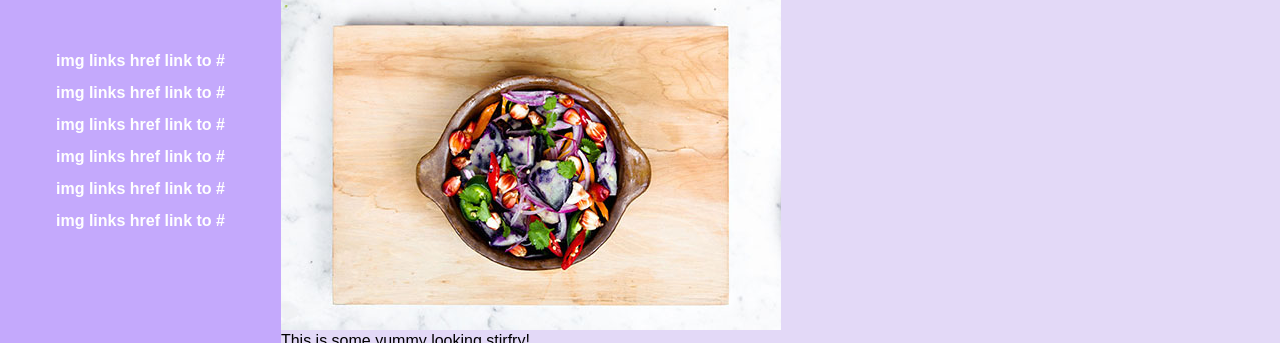
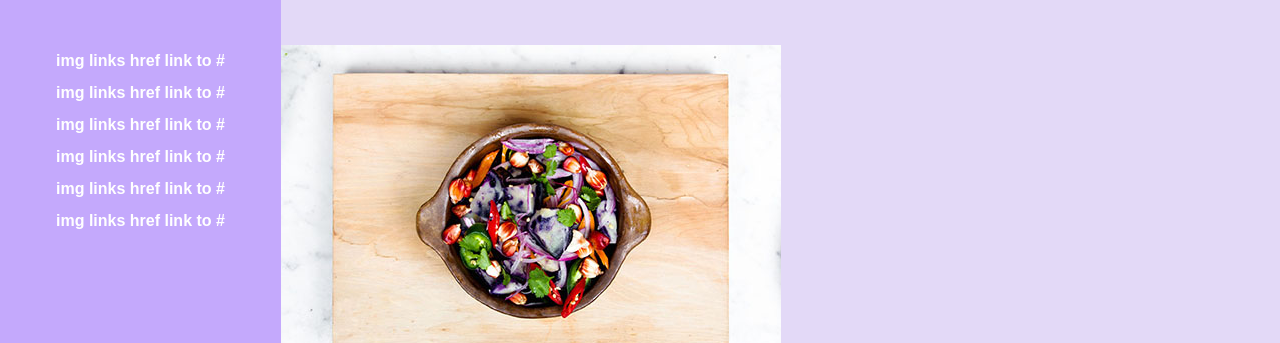
Before and after one commit to thomas-neville/week4-mockup, a plain HTML site: page index.html in a window 1280 px wide. Shown: the part 131-474 px from the top of the page. Drawn offline with Linux system fonts and the light colour scheme.

Commit message:
add section padding and comment

```diff
--- a/styles/stylesheet.css
+++ b/styles/stylesheet.css
@@ -53,15 +53,15 @@ aside li {
 }
 
 section {
-
+  padding: 3em;
   background-color: #e3d9f7;
   font-family: arial, helvetica, sans-serif;
-
+  /* I would prefer to use the section tag for this rather than the article. I think I remember you saying that this could be whatever we preferred. */
 }
 
 figure {
   background-color: #e3d9f7;
-  font-family: arial, helvetica, sans-serif;
+
 }
 
 caption {
```
